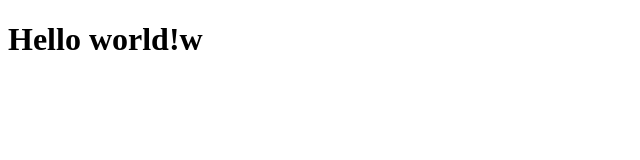
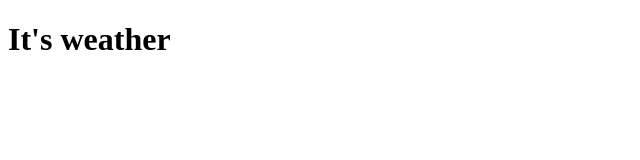
Before and after one commit to ohtamasato/site-weather-forecast, a React app: page /weather/today in a window 1280 px wide. Shown: the top 160 px of the page, without its empty margins (0-640 px from the left). Built offline with nearby package versions, Linux system fonts and the light colour scheme; the HTML template or start-up script is replaced by a standard one.

Commit message:
Added Index and Weather page
Controlling by react-router and htaccess

```diff
--- a/package.json
+++ b/package.json
@@ -19,10 +19,14 @@
   "devDependencies": {
     "@types/react": "^16.9.34",
     "@types/react-dom": "^16.9.6",
+    "@types/react-router": "^5.1.5",
+    "@types/react-router-dom": "^5.1.4",
     "babel-loader": "^8.1.0",
     "prettier": "2.0.4",
     "react": "^16.13.1",
     "react-dom": "^16.13.1",
+    "react-router": "^5.1.2",
+    "react-router-dom": "^5.1.2",
     "ts-loader": "^6.2.2",
     "tslint-config-prettier": "^1.18.0",
     "tslint-plugin-prettier": "^2.3.0",
--- a/src/js/components/App.tsx
+++ b/src/js/components/App.tsx
@@ -1,5 +1,21 @@
 import * as React from 'react'
+import { BrowserRouter as Router, Route } from 'react-router-dom'
+import Index from "components/Index"
+import Weather from "components/Weather"
 
 export default () => {
-    return <h1>Hello world!w</h1>
+    return (
+        <Router>
+            <Route
+                exact={true}
+                path="/weather"
+                component={Index}
+            />
+            <Route
+                exact={true}
+                path="/weather/today"
+                component={Weather}
+            />
+        </Router>
+    )
 }
--- /dev/null
+++ b/src/js/components/Index.tsx
@@ -0,0 +1,5 @@
+import * as React from 'react'
+
+export default () => {
+    return <h1>It's index</h1>
+}
--- /dev/null
+++ b/src/js/components/Weather.tsx
@@ -0,0 +1,5 @@
+import * as React from 'react'
+
+export default () => {
+    return <h1>It's weather</h1>
+}
```
Also changed, not shown: 2 other files (tests, documents, lock files or other folders).
